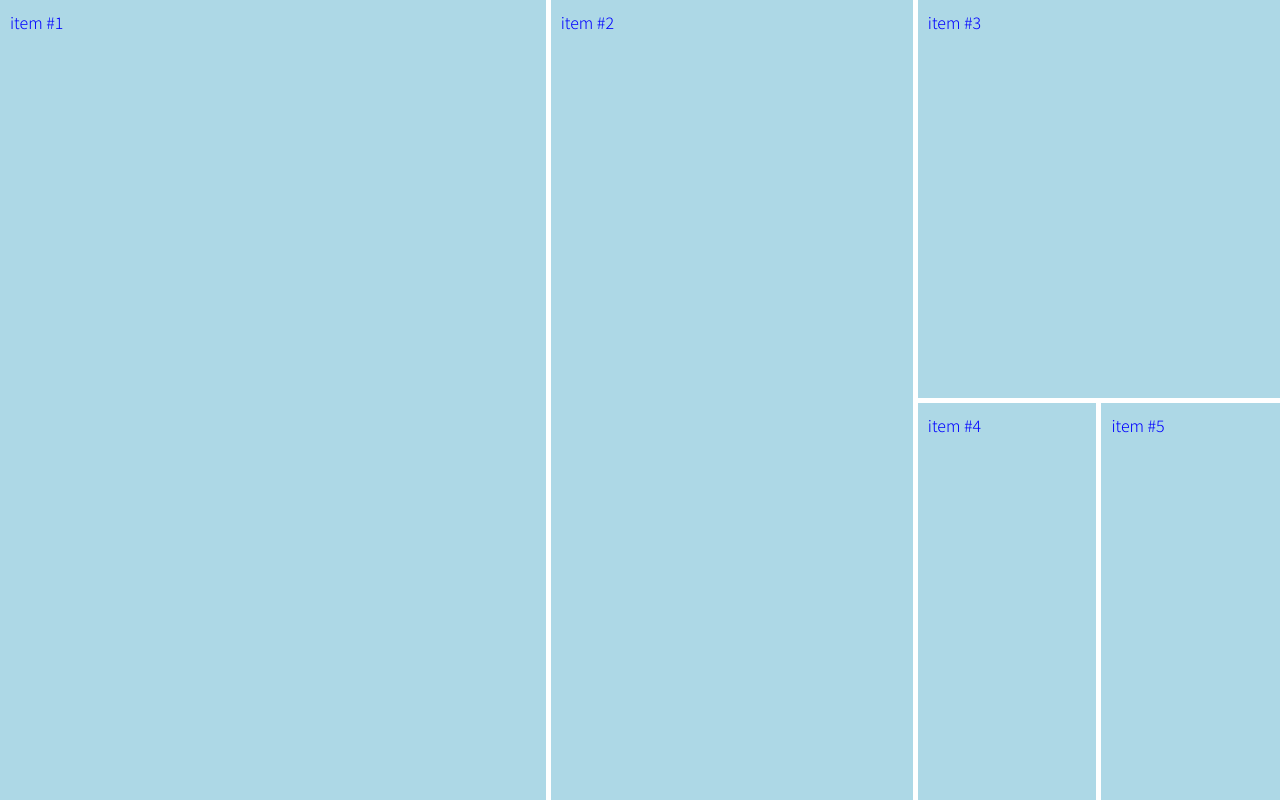
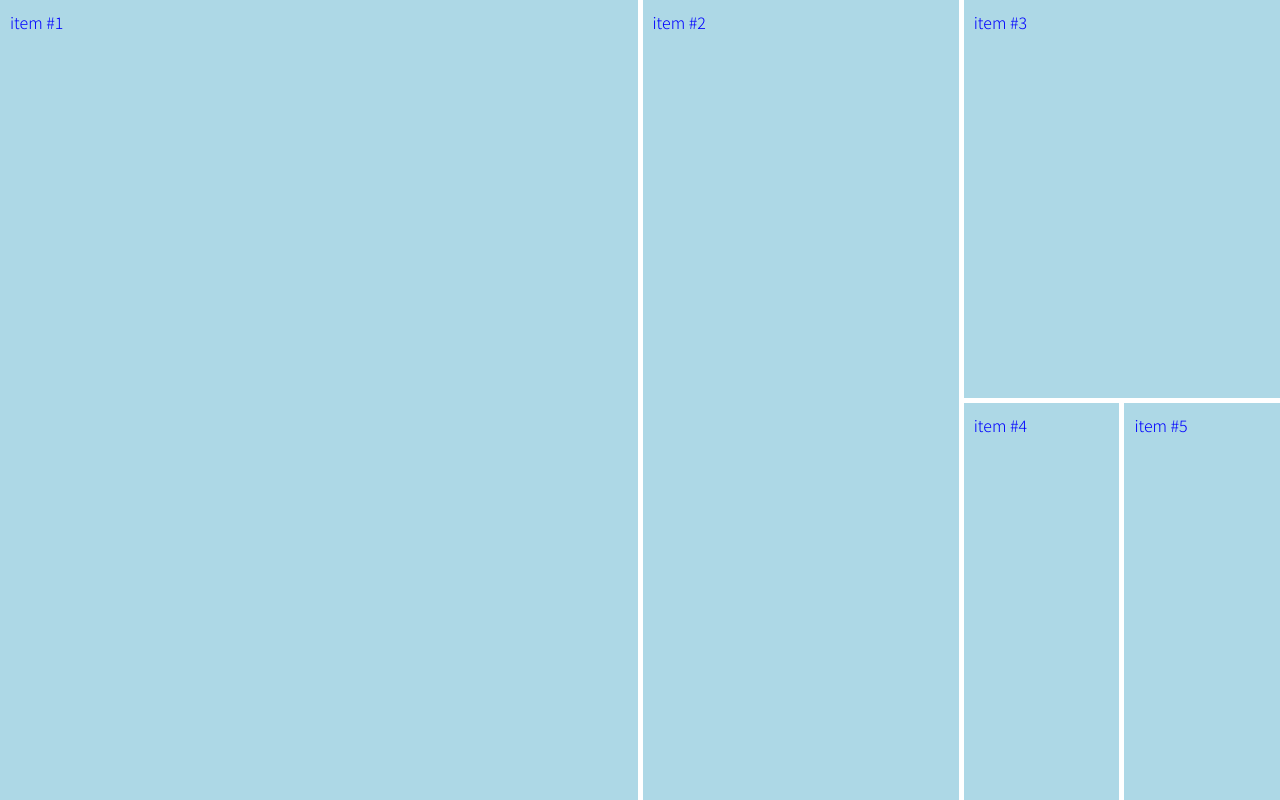
Before and after one commit to terracing/css-grids, a plain HTML site: page index.html in a window 1280 px wide. Drawn offline with Linux system fonts and the light colour scheme.

Commit message:
Definiendo el nombre de líneas.

```diff
--- /dev/null
+++ b/assets/css/def-nombre.css
@@ -0,0 +1,33 @@
+body {
+    margin: 0;
+    padding: 0;
+    font-family: 'Noto Sans TC', sans-serif;
+    color: blue;
+}
+
+.container {
+    display: grid;
+    grid-template-rows: [inicio] 1fr [linea2] 1fr [final];
+    grid-template-columns: [inicio] 1fr [linea1] 1fr [linea2] 1fr [linea3] 1fr [destacado-end] 1fr [linea5] 1fr [destacado2-end] 1fr [linea7] 1fr [final];
+    height: 100vh;
+    gap: 5px;
+}
+
+.item {
+    background: lightblue;
+    padding: 10px;
+}
+
+.item:nth-of-type(1) {
+    grid-column: inicio / destacado-end;
+    grid-row: inicio / final;
+}
+
+.item:nth-of-type(2) {
+    grid-column: destacado-end / destacado2-end;
+    grid-row: inicio / final;
+}
+
+.item:nth-of-type(3) {
+    grid-column: destacado2-end / final;
+}
--- a/index.html
+++ b/index.html
@@ -3,9 +3,9 @@
 <head>
     <meta charset="UTF-8">
     <meta name="viewport" content="width=device-width, initial-scale=1.0">
-    <title>definiendo columnas</title>
+    <title>definiendo nombre de líneas</title>
     <link href="https://fonts.googleapis.com/css2?family=Noto+Sans+TC:wght@300&display=swap" rel="stylesheet">
-    <link rel="stylesheet" href="assets/css/def-columna.css">
+    <link rel="stylesheet" href="assets/css/def-nombre.css">
 </head>
 <body>
     <section class="container">
```
